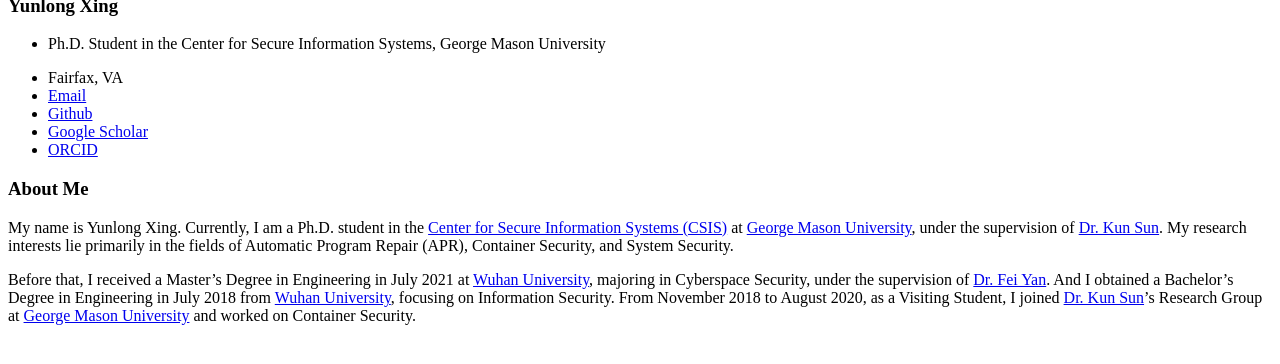
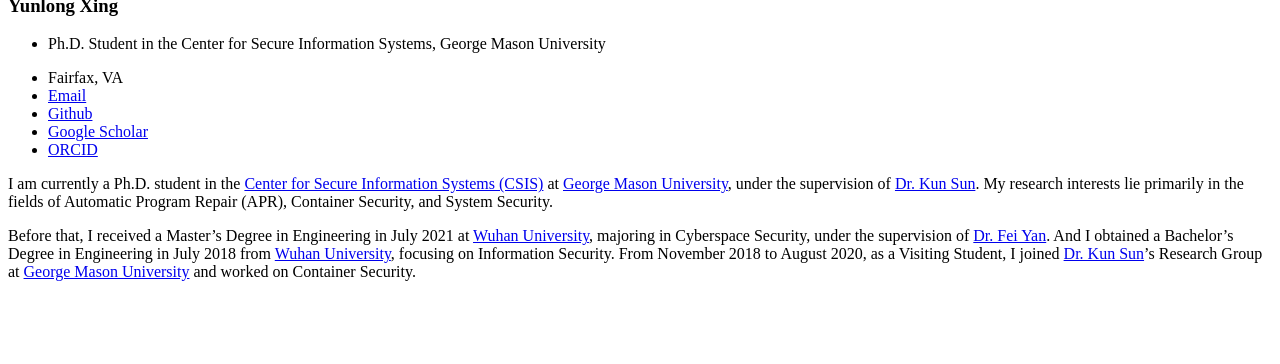
Before and after one commit to YunlongXing/yunlongxing.github.io, a Jekyll site: the page built from _pages/includes/intro.md, in a window 1280 px wide, cut to the strip 476-840 px from the top of the page. Built offline with Jekyll 4.4.1, drawn with Linux system fonts in a browser that asks for light colours; our own code applies the rules of GitHub Pages for plain Markdown files.

Commit message:
Update intro.md

```diff
--- a/_pages/includes/intro.md
+++ b/_pages/includes/intro.md
@@ -1,6 +1,4 @@
-# About Me
-
-My name is Yunlong Xing. Currently, I am a Ph.D. student in the [Center for Secure Information Systems (CSIS)][Center for Secure Information Systems (CSIS)] at [George Mason University][George Mason University], under the supervision of [Dr. Kun Sun][Dr. Kun Sun]. My research interests lie primarily in the fields of Automatic Program Repair (APR), Container Security, and System Security.
+I am currently a Ph.D. student in the [Center for Secure Information Systems (CSIS)][Center for Secure Information Systems (CSIS)] at [George Mason University][George Mason University], under the supervision of [Dr. Kun Sun][Dr. Kun Sun]. My research interests lie primarily in the fields of Automatic Program Repair (APR), Container Security, and System Security.
 
 Before that, I received a Master's Degree in Engineering in July 2021 at [Wuhan University][Wuhan University], majoring in Cyberspace Security, under the supervision of [Dr. Fei Yan][Dr. Fei Yan]. And I obtained a Bachelor's Degree in Engineering in July 2018 from [Wuhan University][Wuhan University], focusing on Information Security. From November 2018 to August 2020, as a Visiting Student, I joined [Dr. Kun Sun][Dr. Kun Sun]'s Research Group at [George Mason University][George Mason University] and worked on Container Security.
 
```
